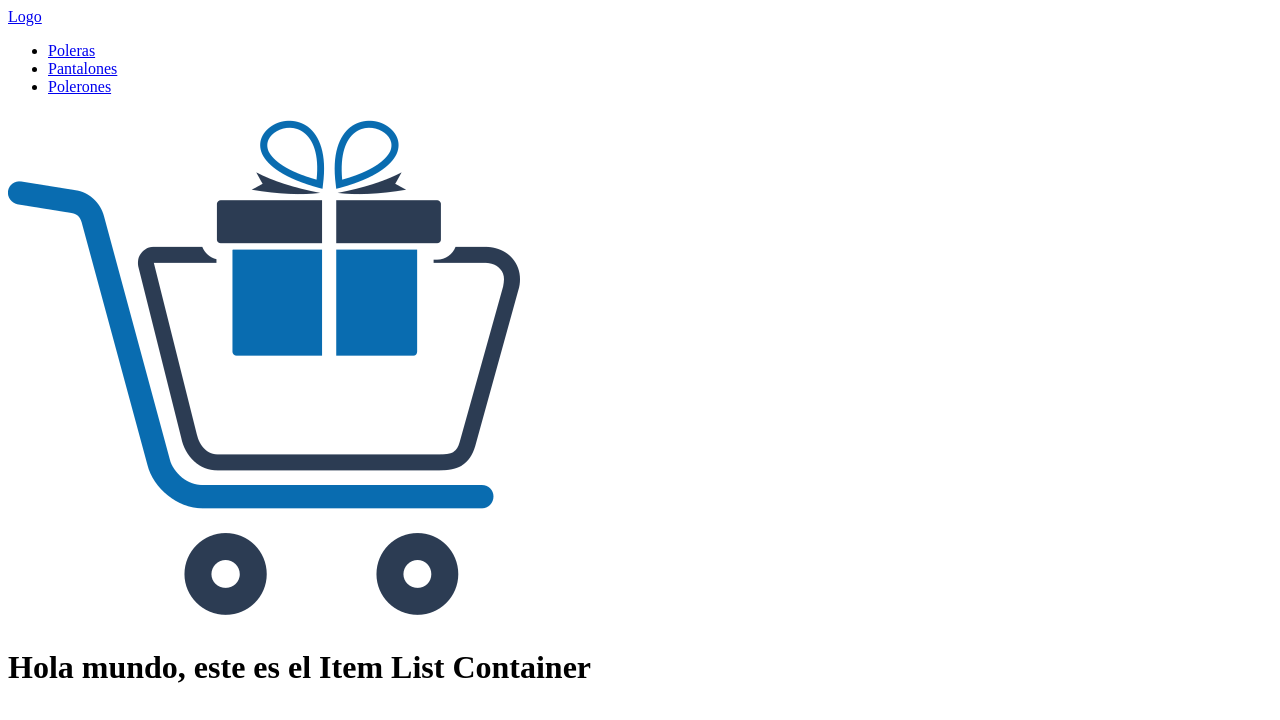
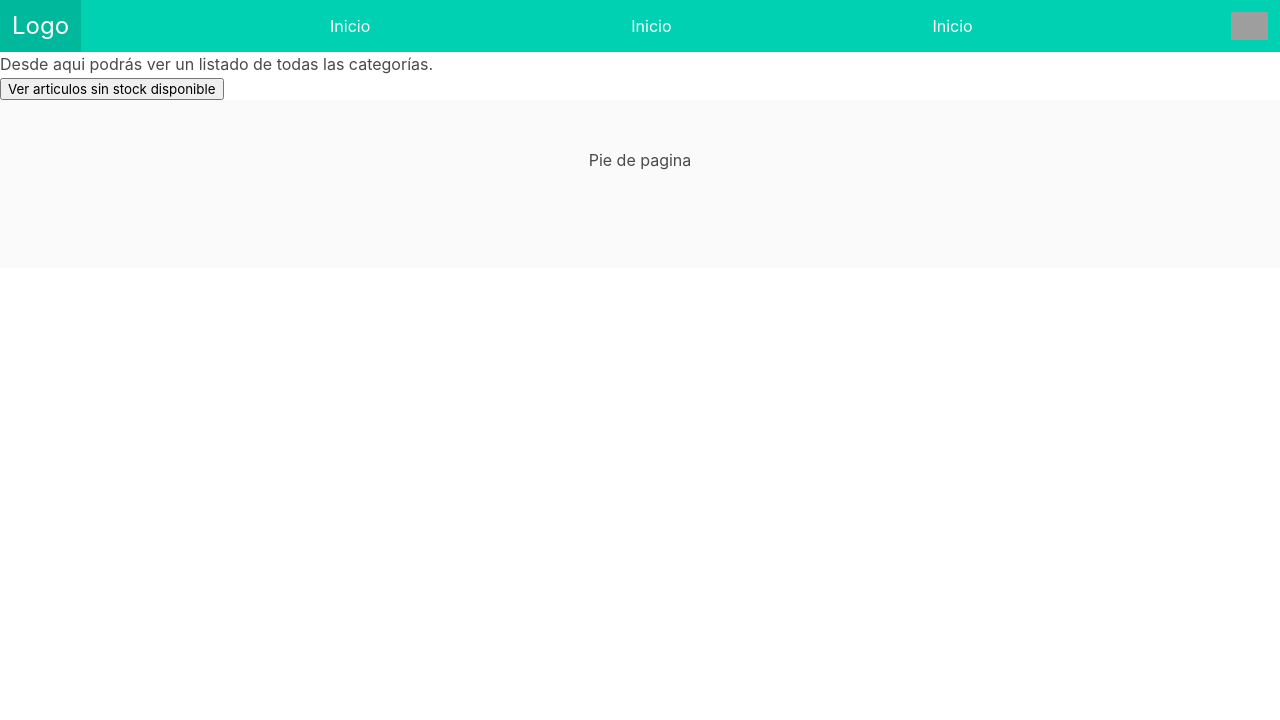
Before and after one commit to JuanpaMR-hub/1eraEntregaReact, a React (Create React App) app: page / in a window 1280 px wide. Shown: the top 720 px of the page. Built offline with nearby package versions, Linux system fonts and the light colour scheme; grey boxes are pictures that could not be loaded.

Commit message:
layout + routes

```diff
--- a/package.json
+++ b/package.json
@@ -6,8 +6,10 @@
     "@testing-library/jest-dom": "^5.17.0",
     "@testing-library/react": "^13.4.0",
     "@testing-library/user-event": "^13.5.0",
+    "bulma": "^0.9.4",
     "react": "^18.2.0",
     "react-dom": "^18.2.0",
+    "react-router-dom": "^6.22.1",
     "react-scripts": "5.0.1",
     "web-vitals": "^2.1.4"
   },
--- a/src/App.js
+++ b/src/App.js
@@ -1,17 +1,25 @@
-import NavBar from "./components/NavBar";
-import ItemListContainer from "./components/ItemListContainer";
+import { BrowserRouter, Routes, Route } from "react-router-dom";
+import "bulma/css/bulma.css"
+import "./styles/navbar.css"
+
+import Layout from "./pages/Layout"
+import ItemListContainer from "./pages/ItemListContainer";
+import ItemDetailContainer from "./pages/ItemDetailContainer"
+
+
 
 
 function App(){
     return (
-        <div>
-            <NavBar/>
-            <ItemListContainer/>
-
-
-        </div>
-
-
+            <BrowserRouter>
+                <Routes>
+                    <Route path="/" element={<Layout/>}>
+                        <Route index element={<ItemListContainer/>}/>
+                        <Route path="/category" element={<ItemListContainer/>} />
+                        <Route path="/item" element={<ItemDetailContainer/>}/>
+                    </Route>
+                </Routes>
+            </BrowserRouter>
     )
 }
 
--- a/src/components/CartWidget.js
+++ b/src/components/CartWidget.js
@@ -1,3 +1,5 @@
+// Falta estilo y mejorar la imagen
+
 import carrito from "../img/cartimg.png"
 function CartWidget(){
     return(
--- /dev/null
+++ b/src/components/Item.js
@@ -0,0 +1 @@
+//Card del item
--- a/src/components/ItemListContainer.js
+++ /dev/null
@@ -1,8 +0,0 @@
-
-
-function ItemListContainer(){
-    return <h1>Hola mundo, este es el Item List Container</h1>
-}
-
-
-export default ItemListContainer;
--- a/src/components/NavBar.js
+++ b/src/components/NavBar.js
@@ -1,16 +1,33 @@
+import {Link} from "react-router-dom";
 import CartWidget from "./CartWidget";
 
-function NavBar(cart){
+
+
+function NavBar(){
     return(
-        <nav>
-            <a className="logo" href="#">Logo</a>
-            <ul>
-                <li><a href="#">Poleras</a></li>
-                <li><a href="#">Pantalones</a></li>
-                <li><a href="#">Polerones</a></li>
-            </ul>
+        <nav className="navbar is-primary">
+            <div className="navbar-brand">
+                <a className="navbar-item" href="/">
+                    Logo
+                </a>
 
-            <CartWidget/>
+            </div>
+            <div className="navbar-menu">
+                <div className="navbar-start">
+                    <a className="navbar-item" href="/">Inicio</a>
+                    <a className="navbar-item" href="/">Inicio</a>
+                    <a className="navbar-item" href="/">Inicio</a>
+                </div>
+                <div className="navbar-end">
+                <div className="navbar-item">
+                    <img src="./img/cartimg.png" alt="CART"/>
+                </div>
+
+            </div>
+            </div>
+
+
+            {/* <CartWidget/> */}
         </nav>
     )
 }
--- /dev/null
+++ b/src/pages/ItemDetailContainer.js
@@ -0,0 +1,11 @@
+
+
+function ItemDetailContainer(){
+    return(
+        <div>
+            <h1>Item Detail Container</h1>
+        </div>
+    )
+}
+
+export default ItemDetailContainer;
--- /dev/null
+++ b/src/pages/ItemListContainer.js
@@ -0,0 +1,16 @@
+
+//Ver como mostrar el componente item en un for
+
+function ItemListContainer(){
+    return(
+        <div>
+            <h1>Desde aqui podrás ver un listado de todas las categorías.</h1>
+            <button>Ver articulos sin stock disponible</button>
+
+
+        </div>
+    )
+}
+
+
+export default ItemListContainer;
--- /dev/null
+++ b/src/pages/Layout.js
@@ -0,0 +1,20 @@
+import { Outlet } from "react-router-dom";
+import NavBar from "../components/NavBar";
+
+
+
+function Home(){
+    return(
+        <div>
+            <NavBar/>
+            <Outlet/>
+            <footer className="footer">
+                <div className="content has-text-centered">
+                    Pie de pagina
+                </div>
+            </footer>
+        </div>
+    )
+}
+
+export default Home;
--- /dev/null
+++ b/src/styles/navbar.css
@@ -0,0 +1,11 @@
+.navbar-menu .navbar-start{
+    width: 100%;
+}
+
+.navbar-start{
+    justify-content: space-evenly;
+}
+
+.navbar-brand > a{
+   font-size: 1.5em;
+}
```
Also changed, not shown: 1 other file (tests, documents, lock files or other folders).
